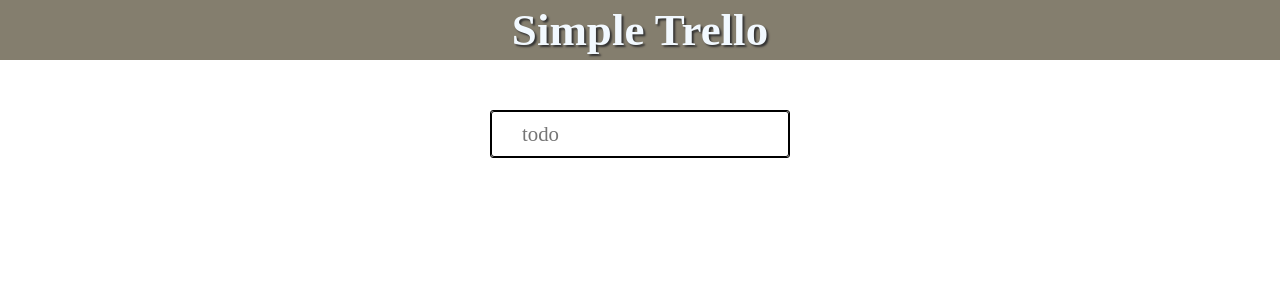
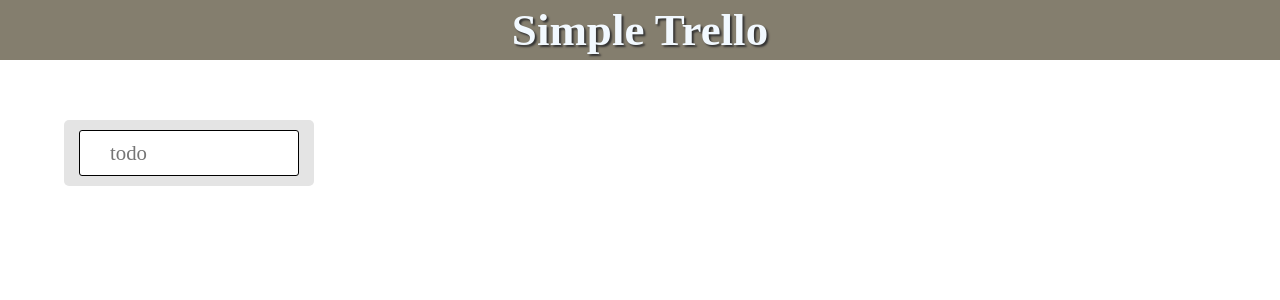
Before and after one commit to Shin-sibainu/simple-trello-3, a React (Create React App) app: page / in a window 1280 px wide. Shown: the top 300 px of the page. Built offline with nearby package versions, Linux system fonts and the light colour scheme; a web font is replaced by a local one.

Commit message:
trello layput done

```diff
--- a/src/components/task/Task.jsx
+++ b/src/components/task/Task.jsx
@@ -6,6 +6,7 @@
   const [inputText, setInputText] = useState("");
   const [taskList, setTaskList] = useState([]);
   return (
+    <div className="taskArea">
       <div className="taskBox">
         {/* ここは完了 */}
         <FormInput
@@ -17,5 +18,6 @@
         {/* 次はここから */}
         <TaskCards taskList={taskList} setTaskList={setTaskList} />
       </div>
+    </div>
   );
 };
--- a/src/components/task/TaskCards.jsx
+++ b/src/components/task/TaskCards.jsx
@@ -1,22 +1,26 @@
 import React from "react";
 import { DragDropContext, Droppable, Draggable } from "react-beautiful-dnd";
+
+const reorder = (list, startIndex, endIndex) => {
+  const remove = list.splice(startIndex, 1);
+  console.log(list);
+  list.splice(endIndex, 0, remove[0]);
+  console.log(list);
+};
 
 export const TaskCards = ({ taskList, setTaskList }) => {
   const handleDelete = (id) => {
     setTaskList(taskList.filter((e) => e.id !== id));
   };
-
-  const reorder = (list, startIndex, endIndex) => {
-    const remove = list.splice(startIndex, 1);
-    list.splice(endIndex, 0, remove[0]);
-  };
-
   const onDragEnd = (result) => {
     if (!result.destination) {
       return;
     }
-
-    reorder(taskList, result.source.index, result.destination.index);
+    reorder(
+      taskList,
+      result.source.index, //ドラッグ開始配列インデックス
+      result.destination.index
+    ); //ドラッグ目的先終了インデックス);
     setTaskList(taskList);
   };
 
@@ -26,11 +30,11 @@
         <Droppable droppableId="drappable">
           {(provided) => (
             <div {...provided.droppableProps} ref={provided.innerRef}>
-              {taskList.map((task) => (
+              {taskList.map((task, index) => (
                 <Draggable
                   key={task.id}
                   draggableId={task.draggableId}
-                  index={task.id}
+                  index={index}
                 >
                   {(provided) => (
                     <div
--- a/src/index.css
+++ b/src/index.css
@@ -6,41 +6,18 @@
 }
 
 h1 {
-  /* z-index: 1; */
   font-size: 45px;
-  /* position: absolute; */
   color: aliceblue;
   font-weight: 600;
-  /* top: 16%; */
-  /* left: 50%; */
-  /* transform: translate(-50%, -16%); */
   text-shadow:2px 2px 2px black;
 }
 
-/* img {
-  height: 100vh;
-  width: 100vw;
-  object-fit: cover;
-  z-index: -1;
-  opacity: 0.7;
-} */
+.taskArea {
+  display: flex;
+  justify-content: flex-start;
+}
 
-/* .taskArea {
-  position: absolute;
-  height: 100vh;
-} */
 
-.taskBox {
-  /* position: absolute; */
-  /* top: 35%; */
-  /* left: 50%;  */
-  /* transform: translate(-50%, -35%);  */
-  background-color: rgb(235, 231, 227);
-  border: 1px solid black;
-  width: 300px;
-  border-radius: 3px;
-  margin: 0 auto;
-}
 
 header {
   text-align: center;
@@ -58,12 +35,23 @@
   border: 1px solid;
 }
 
+.taskBox {
+  width: 250px;
+  margin: 10px 5%;
+  padding: 10px 15px;
+  background-color: rgb(228, 228, 228);
+  border-radius: 5px;
+}
+
 .cardBox {
   display: flex;
   justify-content: space-between;
   align-items: center;
-  border: 1px solid black;
-  padding: 7px 0;
+  padding: 20px 0;
+  margin-top: 10px;
+  background-color: rgb(255, 255, 255);
+  border-radius: 5px;
+  box-shadow: 1px 1px 1px 1px rgb(75, 75, 75);
 }
 
 .fa-trash-alt {
```
Lines whose indentation alone changed are shown as unchanged.
